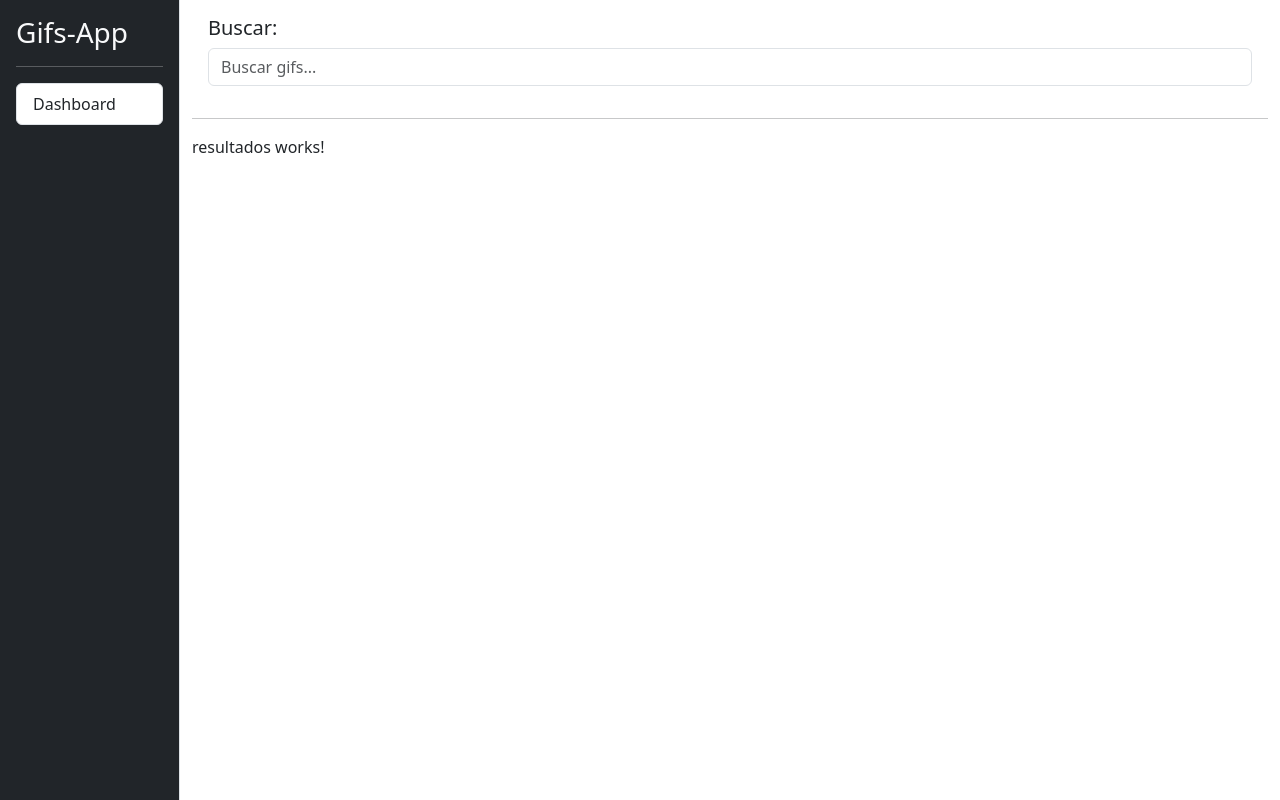
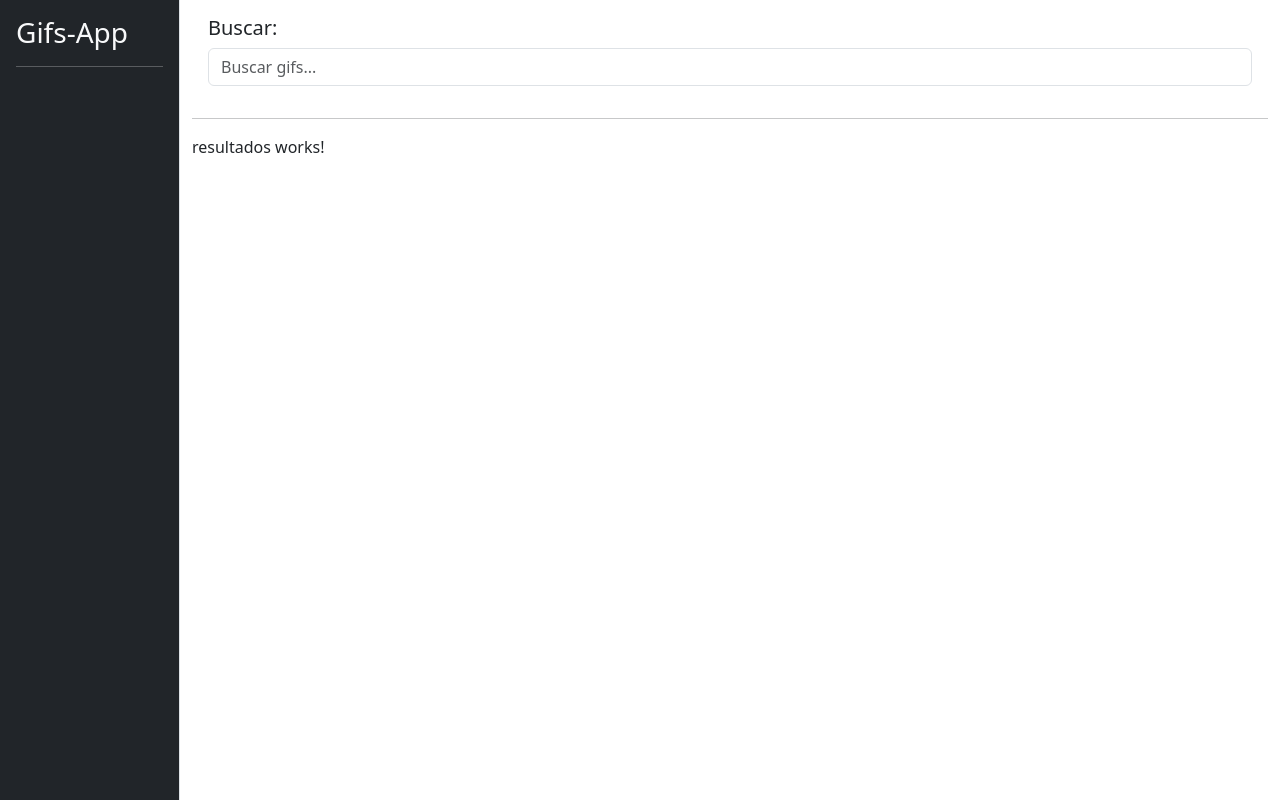
Before and after one commit to pmezquita/angular-gifapp, an Angular app: page / in a window 1280 px wide. Built offline with nearby package versions, Linux system fonts and the light colour scheme.

Commit message:
[UPD] Sidebar lee historial del servicio

```diff
--- a/src/app/gifs/busqueda/busqueda.component.ts
+++ b/src/app/gifs/busqueda/busqueda.component.ts
@@ -1,4 +1,5 @@
 import {Component, ElementRef, ViewChild} from '@angular/core';
+import {GifsService} from "../services/gifs.service";
 
 @Component({
   selector: 'app-busqueda',
@@ -9,10 +10,13 @@
 
   @ViewChild('txtBuscar') txtBuscar!: ElementRef<HTMLInputElement>;
 
+
+  constructor(private gifsService: GifsService) {
+  }
+
   buscar() {
     const valor = this.txtBuscar.nativeElement.value;
-    console.log(valor);
-
+    this.gifsService.buscarGifs(valor);
     this.txtBuscar.nativeElement.value = '';
   }
 }
--- /dev/null
+++ b/src/app/gifs/services/gifs.service.ts
@@ -0,0 +1,22 @@
+import {Injectable} from '@angular/core';
+
+@Injectable({
+  providedIn: 'root'
+})
+export class GifsService {
+
+  private _historial: string[] = [];
+
+
+  get historial(): string[] {
+    return [...this._historial];
+  }
+
+  constructor() {
+  }
+
+  buscarGifs(query: string) {
+    this._historial.unshift(query);
+    console.log(this._historial);
+  }
+}
--- a/src/app/shared/sidebar/sidebar.component.html
+++ b/src/app/shared/sidebar/sidebar.component.html
@@ -8,9 +8,9 @@
 
   <div class="list-group">
 
-    <a href="#"
+    <a *ngFor="let item of historial" href="#"
        class="list-group-item list-group-item-action">
-      Dashboard
+      {{item}}
     </a>
 
   </div>
--- a/src/app/shared/sidebar/sidebar.component.ts
+++ b/src/app/shared/sidebar/sidebar.component.ts
@@ -1,4 +1,5 @@
-import { Component } from '@angular/core';
+import {Component} from '@angular/core';
+import {GifsService} from "../../gifs/services/gifs.service";
 
 @Component({
   selector: 'app-sidebar',
@@ -7,4 +8,10 @@
 })
 export class SidebarComponent {
 
+  get historial() {
+    return this.gifsService.historial;
+  }
+
+  constructor(private gifsService: GifsService) {
+  }
 }
```
